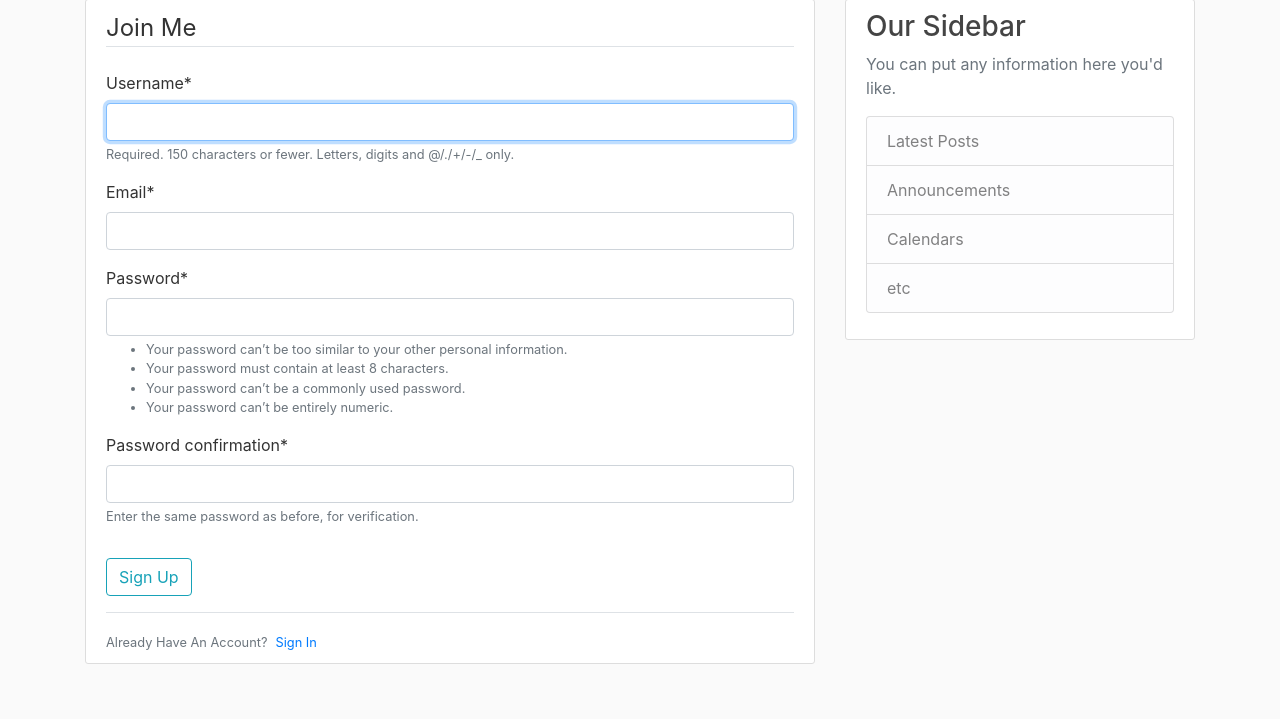
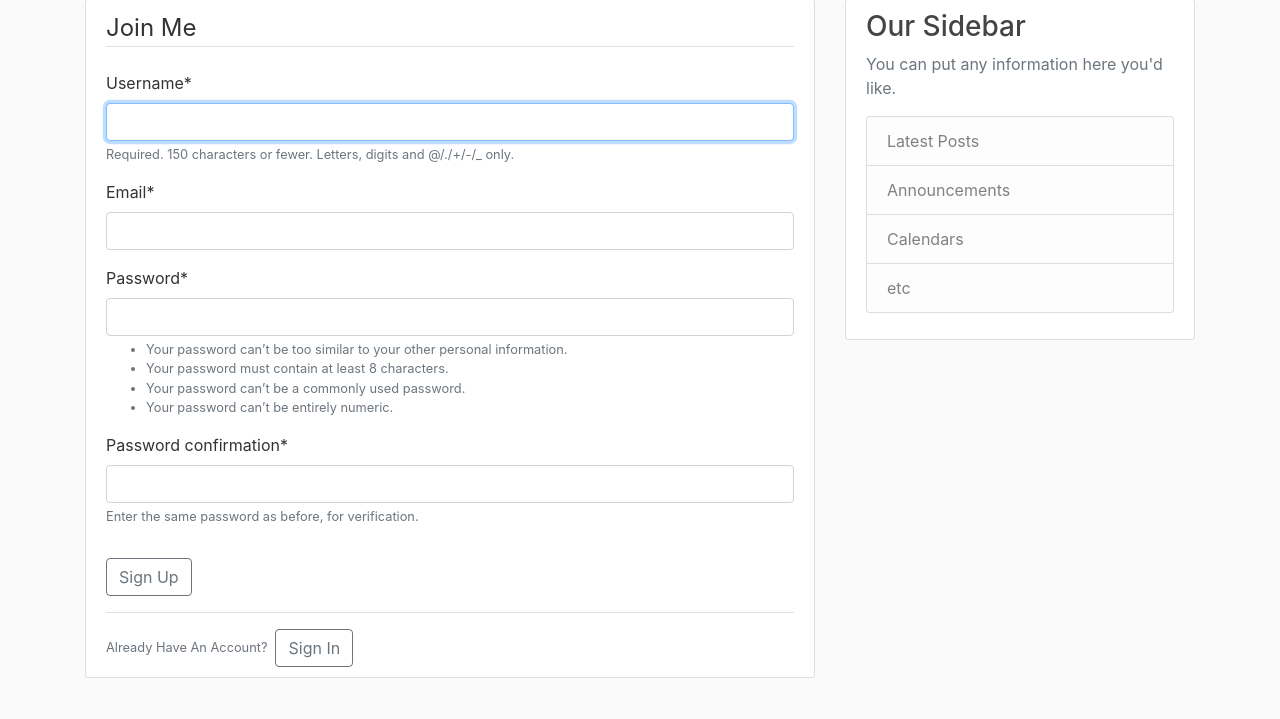
Before and after one commit to miseriae/python.practice, a Django app: page /register/ in a window 1280 px wide. Shown: the part 81-800 px from the top of the page. Run offline with Django 3.2, Linux system fonts and the light colour scheme; some libraries are stand-ins or nearby versions.

Commit message:
Update button style

```diff
--- a/django_app/mysite/users/templates/users/login.html
+++ b/django_app/mysite/users/templates/users/login.html
@@ -9,7 +9,7 @@
                 {{ form|crispy }}
             </fieldset>
             <div class="form-group">
-                <button class="btn btn-outline-info" type="submit">Login</button>
+                <button class="btn btn-outline-secondary" type="submit">Login</button>
             </div>
         </form>
         <div class="border-top pt-3">
--- a/django_app/mysite/users/templates/users/logout.html
+++ b/django_app/mysite/users/templates/users/logout.html
@@ -3,7 +3,7 @@
     <h2>You have been logged out!</h2>
     <div class="border-top pt-3">
         <small class="text-muted">
-            <a href="{% url 'login' %}">Log In Again</a>
+            <a href="{% url 'login' %}"><button type="button" class="btn btn-outline-secondary">Log In Again</button></a>
         </small>
     </div>
 {% endblock content %}
--- a/django_app/mysite/users/templates/users/register.html
+++ b/django_app/mysite/users/templates/users/register.html
@@ -9,12 +9,12 @@
                 {{ form|crispy }}
             </fieldset>
             <div class="form-group">
-                <button class="btn btn-outline-info" type="submit">Sign Up</button>
+                <button class="btn btn-outline-secondary" type="submit">Sign Up</button>
             </div>
         </form>
         <div class="border-top pt-3">
             <small class="text-muted">
-                Already Have An Account?<a class="ml-2" href="{% url 'login' %}">Sign In</a>
+                Already Have An Account?<a class="ml-2" href="{% url 'login' %}"><button type="button" class="btn btn-outline-secondary">Sign In</button></a>
             </small>
         </div>
     </div>
```
